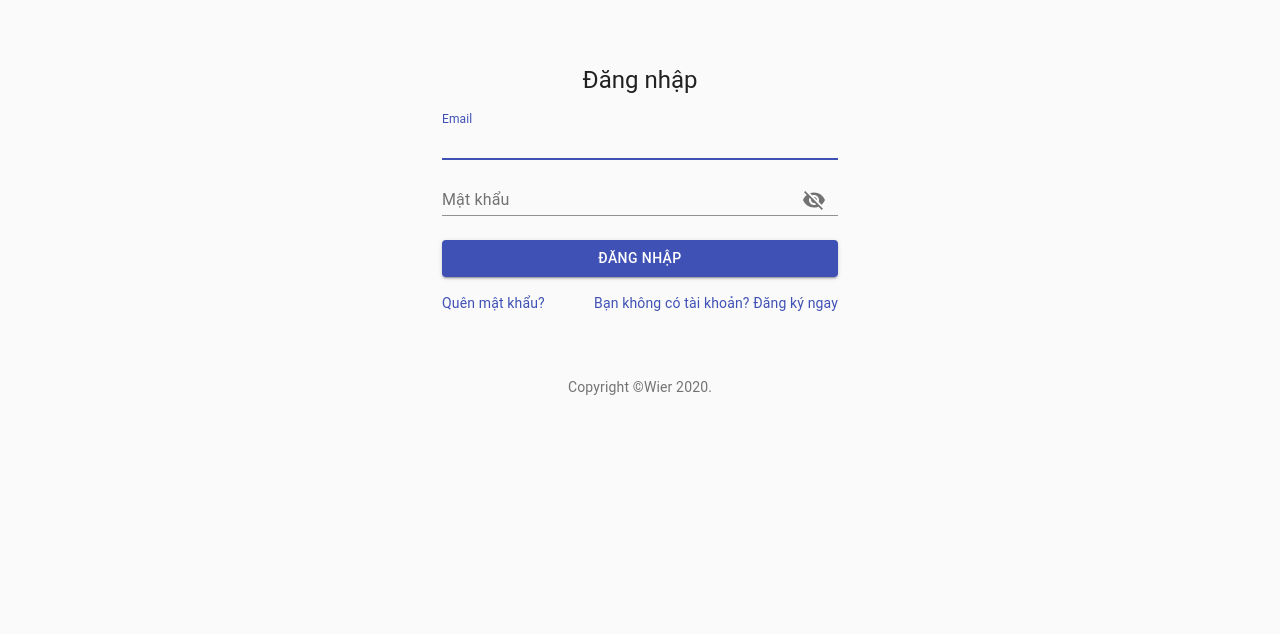
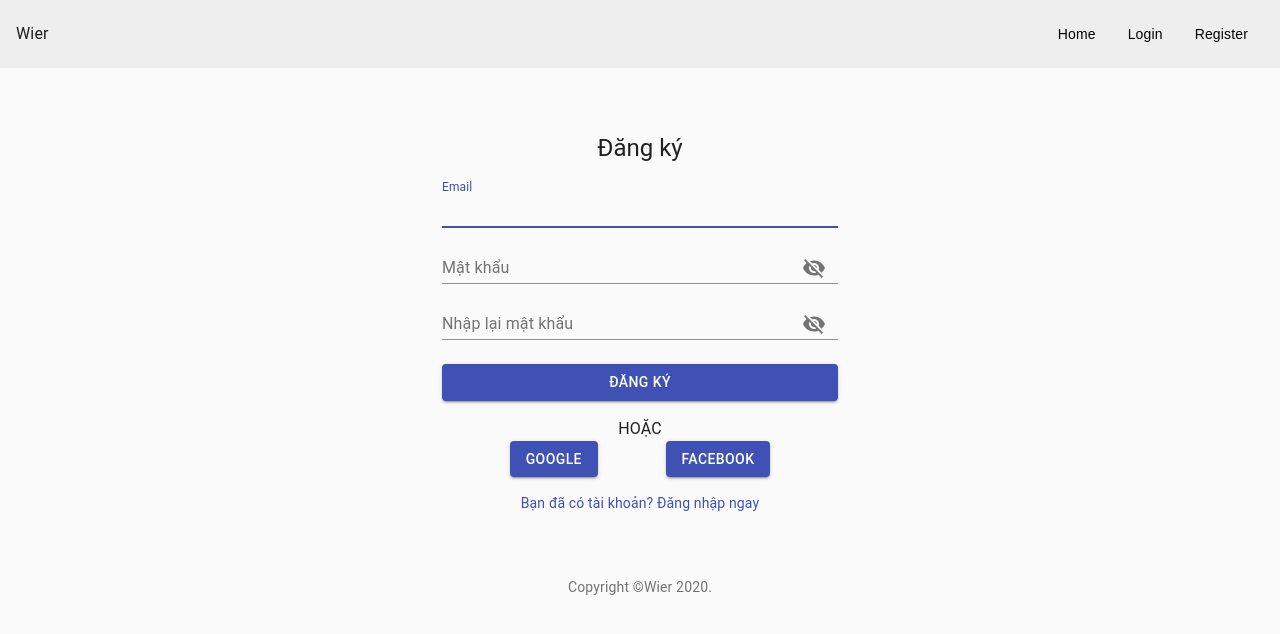
Before and after one commit to iamvon/wier-front-end, a React (Create React App) app: page /register in a window 1280 px wide. Shown: the top 634 px of the page. Built offline with nearby package versions, Linux system fonts and the light colour scheme.

Commit message:
📝 Finished sketching login and register component. Looking NOOB 🤡

```diff
--- a/src/App.js
+++ b/src/App.js
@@ -1,9 +1,28 @@
 import React from "react";
-import { Login } from "./scenes/Sign/scenes";
-import { BrowserRouter as Router, Switch, Route, Link } from "react-router-dom";
+import { Login, Register } from "./scenes/Sign/scenes";
+import { Copyright, Header } from "./scenes/components";
+import { BrowserRouter as Router, Switch, Route } from "react-router-dom";
 
 function App() {
-  return <Login />;
+  /* EXAMPLE VIEW FOR CODING */
+  return (
+    <Router>
+      {/* HEADER COMPONENT */}
+      <Header />
+      {/* BODY */}
+      <Switch>
+        <Route path="/login">
+          <Login />
+        </Route>
+        <Route path="/register">
+          <Register />
+        </Route>
+        <Route path="/"></Route>
+      </Switch>
+      {/* COPYRIGHT FOOTER */}
+      <Copyright />
+    </Router>
+  );
 }
 
 export default App;
--- a/src/scenes/Sign/components/InputPassword/index.js
+++ b/src/scenes/Sign/components/InputPassword/index.js
@@ -13,17 +13,18 @@ function InputPassword({
   handleClickShowPassword,
   classes,
   values,
+  label,
 }) {
   return (
     <FormControl className={classes.form}>
-      <InputLabel htmlFor="password">Mật khẩu</InputLabel>
+      <InputLabel htmlFor="password">{label || "Mật khẩu"}</InputLabel>
       <Input
         variant="standard"
         margin="normal"
         required
         fullWidth
         name="password"
-        label="Mật khẩu"
+        label={label || "Mật khẩu"}
         type={values.showPassword ? "text" : "password"}
         id="password"
         onChange={handleChange("password")}
--- a/src/scenes/Sign/scenes/Login/index.js
+++ b/src/scenes/Sign/scenes/Login/index.js
@@ -4,12 +4,10 @@ import {
   CssBaseline,
   Container,
   Typography,
-  Box,
   Grid,
   Link,
 } from "@material-ui/core";
 import { InputPassword, InputNormal, ButtonNormal } from "../../components/";
-import { Copyright } from "../../../components/";
 
 export default function Login() {
   const classes = useStyles();
@@ -60,19 +58,18 @@ export default function Login() {
               </Link>
             </Grid>
             <Grid item>
-              <Link href="#" variant="body2">
+              <Link href="/register" variant="body2">
                 {"Bạn không có tài khoản? Đăng ký ngay"}
               </Link>
             </Grid>
           </Grid>
         </form>
       </div>
-      <Box mt={8}>
-        <Copyright />
-      </Box>
     </Container>
   );
 }
+
+/*SPACING: spacing(8px * param)*/
 
 const useStyles = makeStyles((theme) => ({
   paper: {
--- a/src/scenes/Sign/scenes/Register/index.js
+++ b/src/scenes/Sign/scenes/Register/index.js
@@ -1,7 +1,119 @@
 import React from "react";
+import { makeStyles } from "@material-ui/core/styles";
+import {
+  CssBaseline,
+  Container,
+  Typography,
+  Grid,
+  Box,
+  Button,
+  Link,
+} from "@material-ui/core";
+import { InputPassword, InputNormal, ButtonNormal } from "../../components/";
 
 function Register() {
-  return <div></div>;
+  const classes = useStyles();
+
+  const [values, setValues] = React.useState({
+    password: "",
+    showPassword: false,
+  });
+
+  const handleChange = (prop) => (event) => {
+    setValues({ ...values, [prop]: event.target.value });
+  };
+
+  const handleClickShowPassword = () => {
+    setValues({ ...values, showPassword: !values.showPassword });
+  };
+
+  const handleFormSubmit = (e) => {
+    e.preventDefault();
+  };
+
+  return (
+    <Container component="main" maxWidth="xs">
+      <CssBaseline />
+      <div className={classes.paper}>
+        <Typography component="h1" variant="h5">
+          Đăng ký
+        </Typography>
+        <form className={classes.form} onSubmit={handleFormSubmit}>
+          <InputNormal
+            forType="email"
+            forId="email"
+            forLabel="Email"
+            forName="email"
+            classes={classes}
+          />
+          <InputPassword
+            handleChange={handleChange}
+            handleClickShowPassword={handleClickShowPassword}
+            classes={classes}
+            values={values}
+          />
+          <InputPassword
+            handleChange={handleChange}
+            handleClickShowPassword={handleClickShowPassword}
+            classes={classes}
+            values={values}
+            label="Nhập lại mật khẩu"
+          />
+          <ButtonNormal type="submit" label="Đăng ký" classes={classes} />
+          <Box className={classes.flexCenterRow}>
+            <Typography text>HOẶC</Typography>
+          </Box>
+          <Box className={classes.otherSignup}>
+            <Button variant="contained" color="primary">
+              google
+            </Button>
+            <Button variant="contained" color="primary">
+              facebook
+            </Button>
+          </Box>
+          <Box
+            className={classes.flexCenterRow}
+            mt={2}
+            style={{ cursor: "pointer" }}
+          >
+            <Link variant="body2">Bạn đã có tài khoản? Đăng nhập ngay</Link>
+          </Box>
+        </form>
+      </div>
+    </Container>
+  );
 }
 
 export default Register;
+
+/*SPACING: spacing(8px * param)*/
+
+const useStyles = makeStyles((theme) => ({
+  paper: {
+    marginTop: theme.spacing(8),
+    display: "flex",
+    flexDirection: "column",
+    alignItems: "center",
+  },
+  otherSignup: {
+    display: "flex",
+    justifyContent: "space-evenly",
+    alignItems: "center",
+  },
+  flexCenterRow: {
+    display: "flex",
+    justifyContent: "center",
+    alignItems: "center",
+  },
+  avatar: {
+    margin: theme.spacing(1),
+    backgroundColor: null,
+  },
+  form: {
+    width: "100%",
+    marginTop: theme.spacing(1),
+  },
+  submit: {
+    margin: theme.spacing(3, 0, 2),
+  },
+}));
--- a/src/scenes/components/Copyright/index.js
+++ b/src/scenes/components/Copyright/index.js
@@ -1,8 +1,10 @@
 import React from "react";
 import { Typography, Link } from "@material-ui/core";
+import { Box } from "@material-ui/core";
 
 function Copyright() {
   return (
+    <Box mt={8}>
       <Typography variant="body2" color="textSecondary" align="center">
         Copyright ©
         <Link color="inherit" href="#">
@@ -11,6 +13,7 @@ function Copyright() {
         {new Date().getFullYear()}
         {"."}
       </Typography>
+    </Box>
   );
 }
 
--- /dev/null
+++ b/src/scenes/components/Header/index.js
@@ -0,0 +1,44 @@
+import React from "react";
+import { makeStyles } from "@material-ui/core/styles";
+import { Box, Typography } from "@material-ui/core";
+import { NavLink } from "react-router-dom";
+function Header() {
+  const classes = useStyles();
+
+  return (
+    <Box className={classes.container}>
+      <Box flexGrow={1}>
+        <Typography>Wier</Typography>
+      </Box>
+      <Box flexGrow={1} display="flex" justifyContent="flex-end">
+        <NavLink className={classes.link} to="/">
+          Home
+        </NavLink>
+        <NavLink className={classes.link} to="/login">
+          Login
+        </NavLink>
+        <NavLink className={classes.link} to="/register">
+          Register
+        </NavLink>
+      </Box>
+    </Box>
+  );
+}
+
+export default Header;
+
+const useStyles = makeStyles((theme) => ({
+  container: {
+    padding: theme.spacing(2),
+    display: "flex",
+    backgroundColor: "#eee",
+    alignItems: "center",
+  },
+  link: {
+    fontFamily: "Arial",
+    textDecoration: "none",
+    color: "#000",
+    fontWeight: 400,
+    padding: theme.spacing(1, 2),
+  },
+}));
--- a/src/scenes/components/index.js
+++ b/src/scenes/components/index.js
@@ -1 +1,2 @@
 export { default as Copyright } from "./Copyright";
+export { default as Header } from "./Header";
```
Lines whose indentation alone changed are shown as unchanged.
